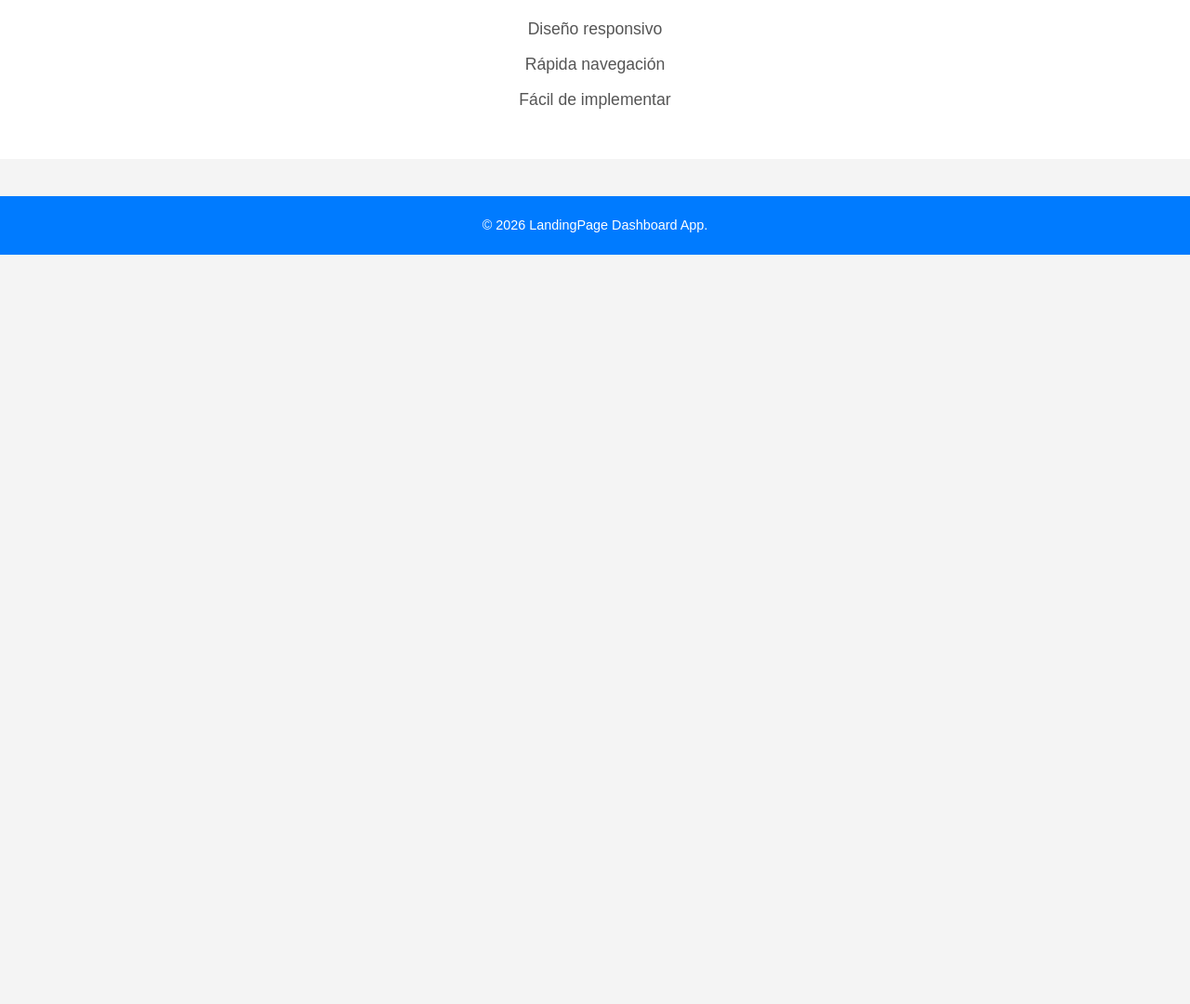
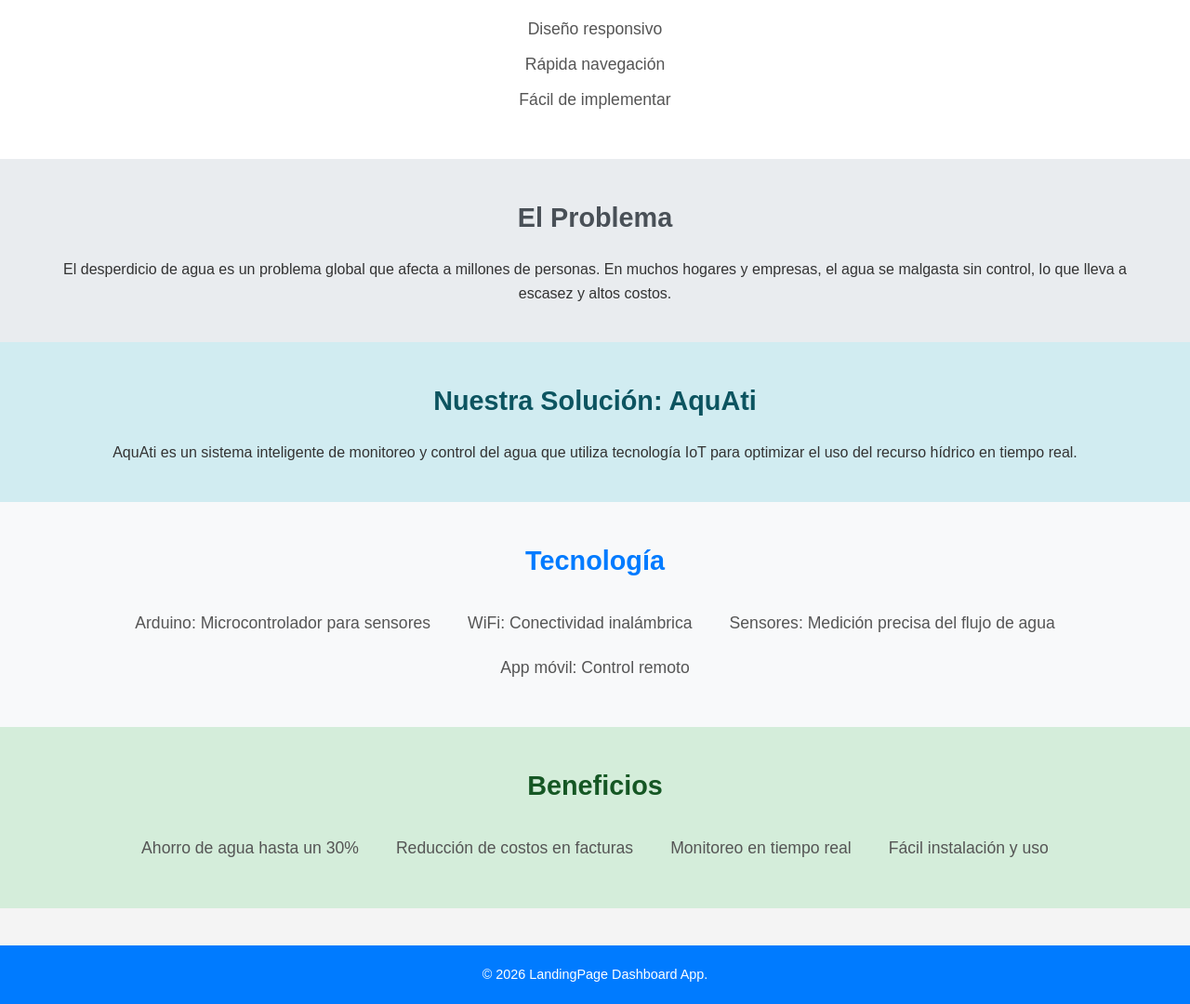
Before and after one commit to Proyecto-MMDS-PW-PM/LandingPage-Dashboard-App, a plain HTML site: page frontend/index.html in a window 1280 px wide. Shown: the part 577-1657 px from the top of the page at 93% size. Before the commit the page ends 851 px from the top, so only its background shows below. Drawn offline with Linux system fonts and the light colour scheme; a script that the page names is missing.

Commit message:
feat: agregar secciones problema, solucion, tecnologia, beneficios y estilos CSS

```diff
--- a/frontend/css/styles.css
+++ b/frontend/css/styles.css
@@ -109,3 +109,80 @@ footer {
 footer p {
   font-size: 0.9em;
 }
+
+/* Nuevas secciones */
+.problema {
+  background-color: #e9ecef;
+  padding: 40px 0;
+  text-align: center;
+}
+
+.problema h3 {
+  color: #495057;
+  font-size: 1.8em;
+  margin-bottom: 20px;
+}
+
+.solucion {
+  background-color: #d1ecf1;
+  padding: 40px 0;
+  text-align: center;
+}
+
+.solucion h3 {
+  color: #0c5460;
+  font-size: 1.8em;
+  margin-bottom: 20px;
+}
+
+.tecnologia {
+  background-color: #f8f9fa;
+  padding: 40px 0;
+  text-align: center;
+}
+
+.tecnologia h3 {
+  color: #007bff;
+  font-size: 1.8em;
+  margin-bottom: 20px;
+}
+
+.tecnologia ul {
+  display: flex;
+  justify-content: center;
+  flex-wrap: wrap;
+  list-style: none;
+  padding: 0;
+}
+
+.tecnologia li {
+  margin: 10px 20px;
+  font-size: 1.1em;
+  color: #555;
+}
+
+.beneficios {
+  background-color: #d4edda;
+  padding: 40px 0;
+  text-align: center;
+}
+
+.beneficios h3 {
+  color: #155724;
+  font-size: 1.8em;
+  margin-bottom: 20px;
+}
+
+.beneficios ul {
+  display: flex;
+  justify-content: center;
+  flex-wrap: wrap;
+  list-style: none;
+  padding: 0;
+}
+
+.beneficios li {
+  margin: 10px 20px;
+  font-size: 1.1em;
+  color: #555;
+}
--- a/frontend/index.html
+++ b/frontend/index.html
@@ -34,6 +34,44 @@
         </ul>
       </div>
     </section>
+
+    <section id="problema" class="problema">
+      <div class="container">
+        <h3>El Problema</h3>
+        <p>El desperdicio de agua es un problema global que afecta a millones de personas. En muchos hogares y empresas, el agua se malgasta sin control, lo que lleva a escasez y altos costos.</p>
+      </div>
+    </section>
+
+    <section id="solucion" class="solucion">
+      <div class="container">
+        <h3>Nuestra Solución: AquAti</h3>
+        <p>AquAti es un sistema inteligente de monitoreo y control del agua que utiliza tecnología IoT para optimizar el uso del recurso hídrico en tiempo real.</p>
+      </div>
+    </section>
+
+    <section id="tecnologia" class="tecnologia">
+      <div class="container">
+        <h3>Tecnología</h3>
+        <ul>
+          <li>Arduino: Microcontrolador para sensores</li>
+          <li>WiFi: Conectividad inalámbrica</li>
+          <li>Sensores: Medición precisa del flujo de agua</li>
+          <li>App móvil: Control remoto</li>
+        </ul>
+      </div>
+    </section>
+
+    <section id="beneficios" class="beneficios">
+      <div class="container">
+        <h3>Beneficios</h3>
+        <ul>
+          <li>Ahorro de agua hasta un 30%</li>
+          <li>Reducción de costos en facturas</li>
+          <li>Monitoreo en tiempo real</li>
+          <li>Fácil instalación y uso</li>
+        </ul>
+      </div>
+    </section>
   </main>
 
   <footer>
```
